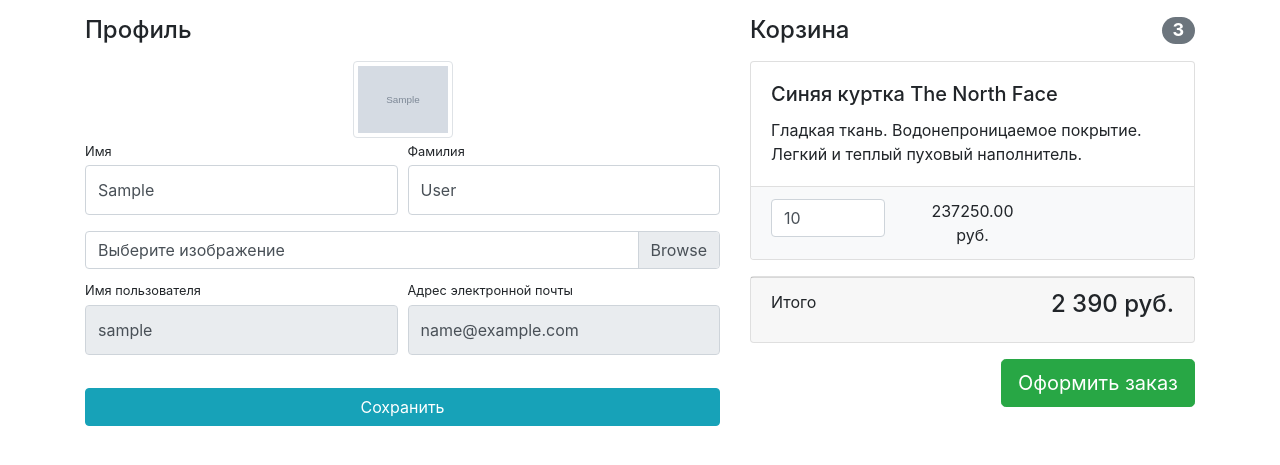
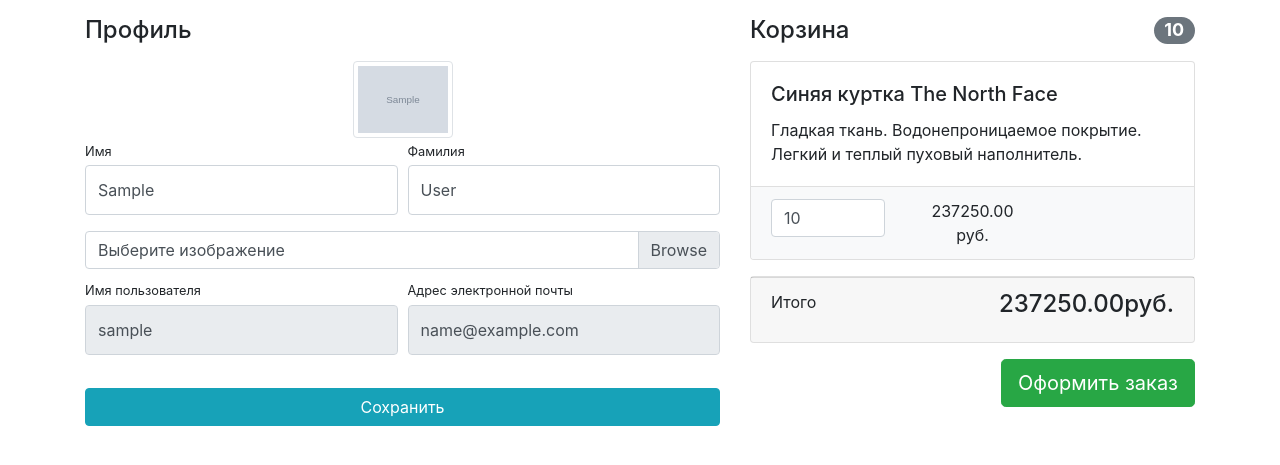
Before and after one commit to JanVanAik/geekshop, a Django app: page /users/profile/ in a window 1280 px wide. Shown: the part 56-521 px from the top of the page. Run offline with Django 3.2, Linux system fonts and the light colour scheme; a user stored in the database is signed in; data comes from the database, SQL or seed files in the repository; tables that the repository leaves empty hold one stand-in row (values such as "Sample post"); grey boxes marked "Sample" are stand-in pictures; some libraries are stand-ins or nearby versions.

Commit message:
added total sum and total quantity

```diff
--- a/baskets/models.py
+++ b/baskets/models.py
@@ -2,6 +2,7 @@ from django.db import models
 
 from users.models import User
 from products.models import Product
+
 
 class Basket(models.Model):
     user = models.ForeignKey(User, on_delete=models.CASCADE)
@@ -14,3 +15,11 @@ class Basket(models.Model):
 
     def sum(self):
         return self.product.price * self.quantity
+
+    def total_quantity(self):
+        baskets = Basket.objects.filter(user=self.user)
+        return sum(basket.quantity for basket in baskets)
+
+    def total_sum(self):
+        baskets = Basket.objects.filter(user=self.user)
+        return sum(prod.sum() for prod in baskets)
--- a/baskets/templates/baskets/basket.html
+++ b/baskets/templates/baskets/basket.html
@@ -2,7 +2,7 @@
 
 {% if baskets %}
     <h4 class="mt-3 mb-3 d-flex justify-content-between align-items-center mb-3">
-        Корзина <span class="badge badge-secondary badge-pill">3</span>
+        Корзина <span class="badge badge-secondary badge-pill"> {{ baskets.0.total_quantity }}</span>
     </h4>
     {% for basket in baskets %}
         <div class="card mb-3">
@@ -31,7 +31,7 @@
     <div class="card mb-3">
         <div class="card-footer">
             <p class="float-left">Итого</p>
-            <h4 class="float-right">2 390 руб.</h4>
+            <h4 class="float-right">{{ baskets.0.total_sum }}руб.</h4>
         </div>
     </div>
     <a class="btn btn-success btn-lg float-right" href="../orders/checkout_order.html">
```
Also changed, not shown: baskets/views.py (line endings or trailing spaces).
